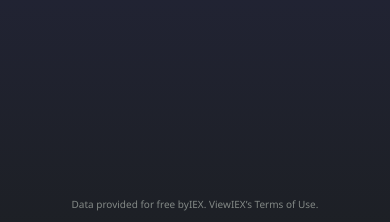
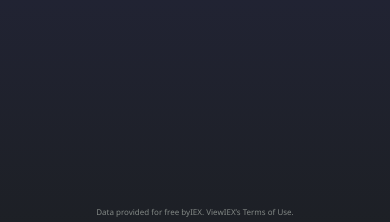
Before and after one commit to pmaxwellward/trading-app, a Flask app: page /register in a window 390 px wide. Shown: the part 622-844 px from the top of the page. Run offline with Flask 2, Linux system fonts and the light colour scheme; some libraries are stand-ins or nearby versions.

Commit message:
fixed footer issues

```diff
--- a/static/main.css
+++ b/static/main.css
@@ -59,8 +59,8 @@ body {
 footer {
     position: absolute;
     width: 100%;
-    height: 12px;
-    top: calc(100% - 24px);
+    height: 2.5%;
+    top: 97.5%;
     color: var(--text-grey);
     font-size: 10px;
     display: flex;
@@ -73,12 +73,16 @@ main {
     align-items: center;
     justify-content: center;
     width: 100%;
-    height: 100%;
+    height: 97.5%;
 }
 
 @media only screen and (max-width: 600px) {
     main {
-        height: 86vh;
+        height: 86%;
+    }
+
+    footer {
+        font-size: 8px;
     }
 }
 
```
